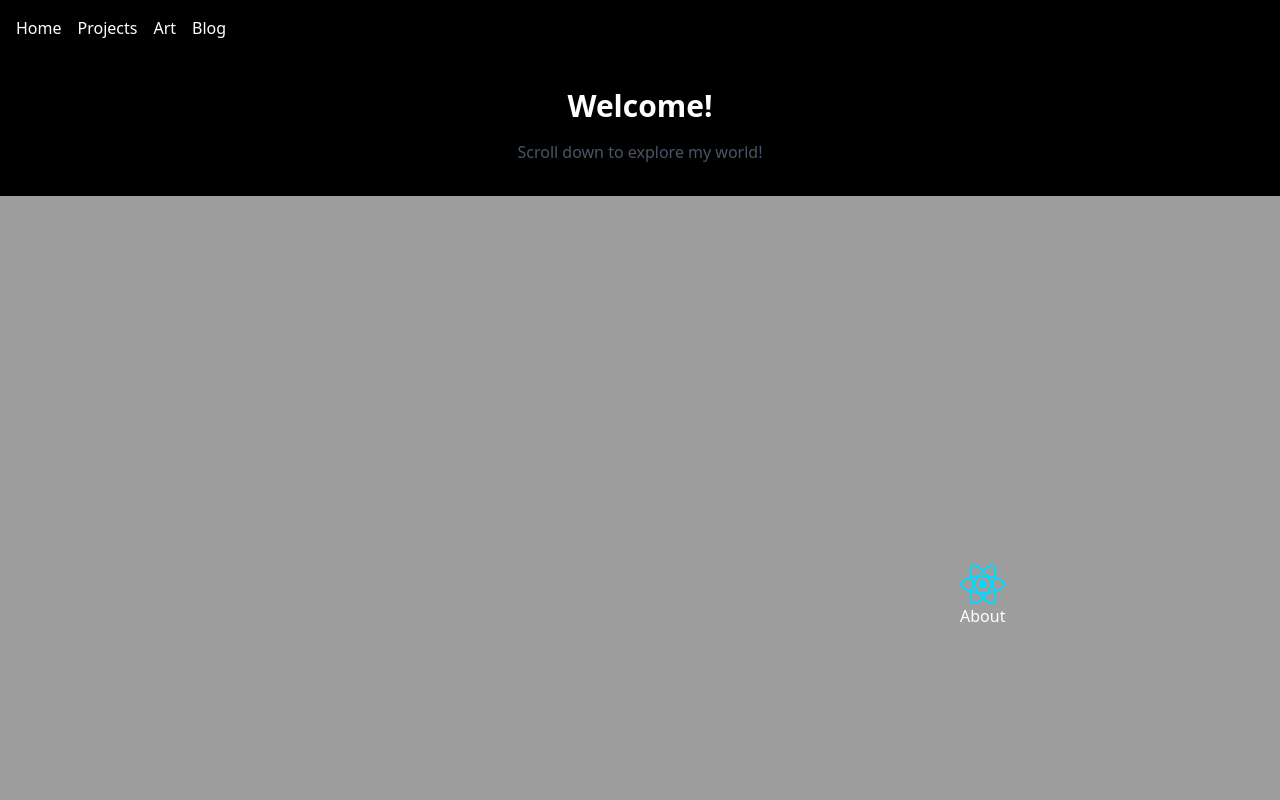
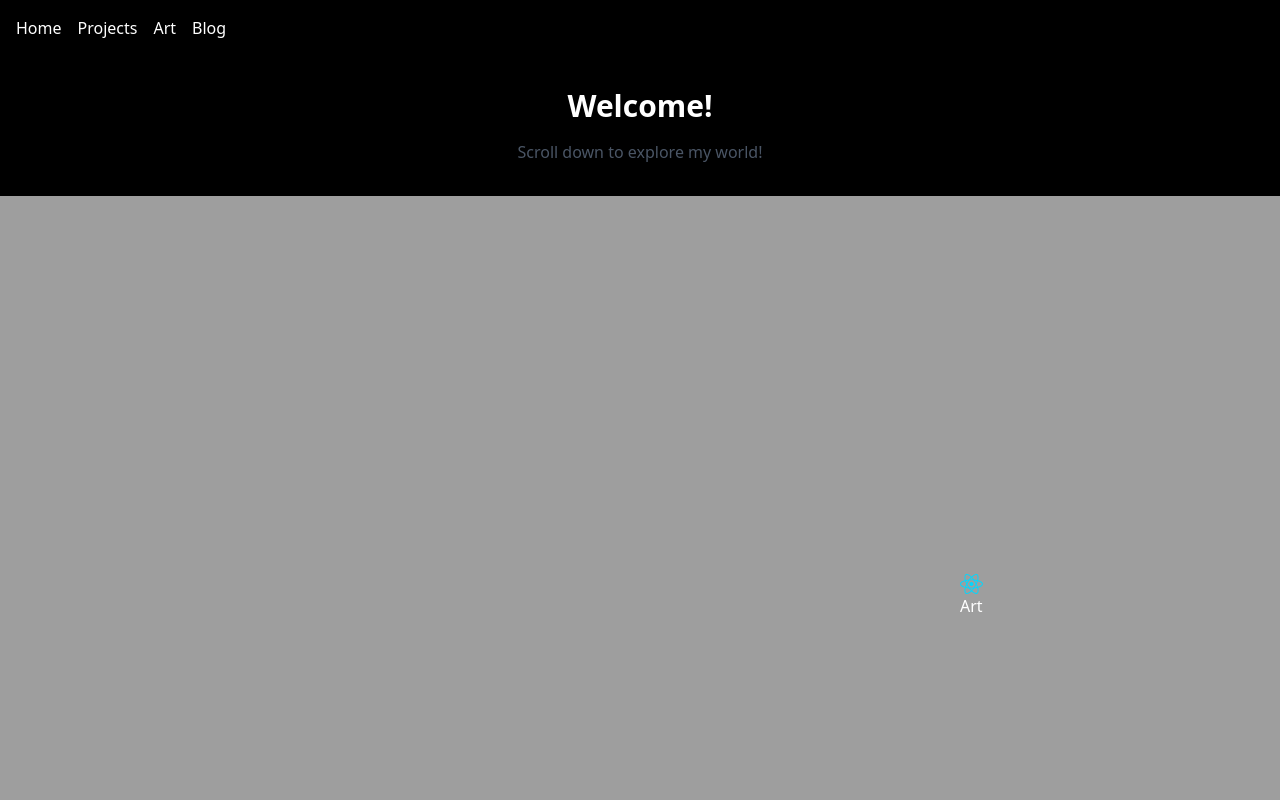
Before and after one commit to allinaxprof/portfolio-scroll, a React (Vite) app: page / in a window 1280 px wide. Shown: the top 800 px of the page. Built offline with nearby package versions, Linux system fonts and the light colour scheme.

Commit message:
update name

```diff
--- a/src/components/ScrollSequence2.jsx
+++ b/src/components/ScrollSequence2.jsx
@@ -84,7 +84,7 @@ export default function ScrollSequence2() {
             if ([0,1,2,3].includes(frameRef.current.frame)) {
                 document.querySelector(".logoLink").href = "/About";
                 document.querySelector(".logo").src = reactLogo;
-                document.querySelector(".label").innerText = "About";
+                document.querySelector(".label").innerText = "Art";
             } else if ([4,5,6,7].includes(frameRef.current.frame)) {
                 document.querySelector(".logoLink").href = "/Blog";
                 document.querySelector(".logo").src = Pfp;
```
